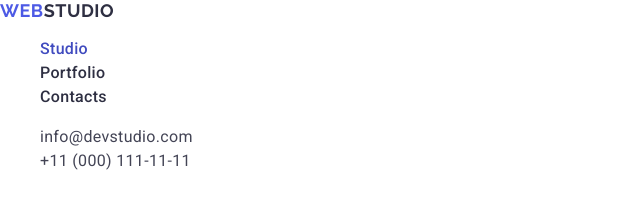
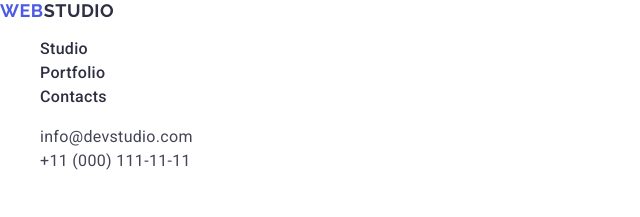
Before and after one commit to Tolixandr/goit-markup-hw-02, a plain HTML site: page index.html in a window 1280 px wide. In both pictures the pointer is over the link "Studio". Shown: the top 217 px of the page, 0-640 px from the left. Drawn offline with nearby package versions, Linux system fonts and the light colour scheme.

Commit message:
goit-markup-hw-02

```diff
--- a/css/styles.css
+++ b/css/styles.css
@@ -31,7 +31,8 @@ letter-spacing: 0.02em;
 }
 .nav-link:hover,
 .nav-link:focus {
-      color: #404BBF;
+    color: #2E2F42;
+    cursor: pointer;
 }
 .address {
     font-style: normal;
```
